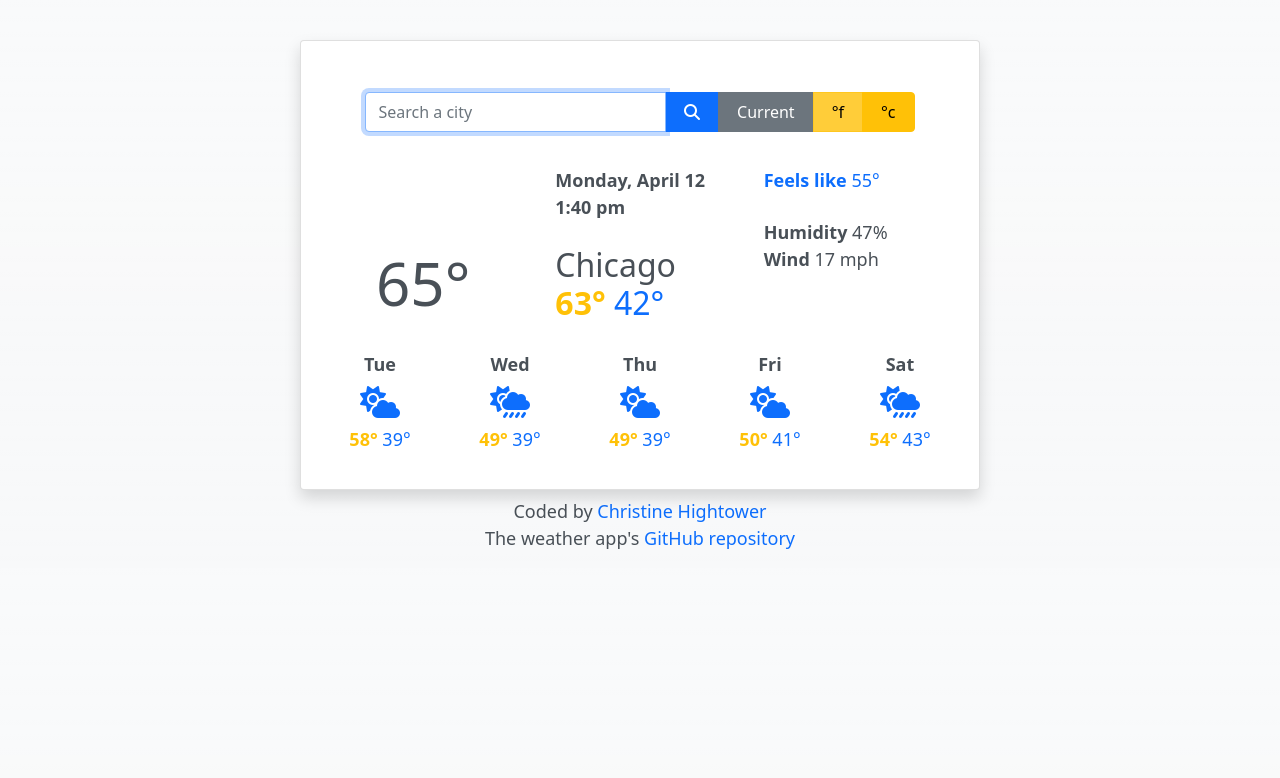
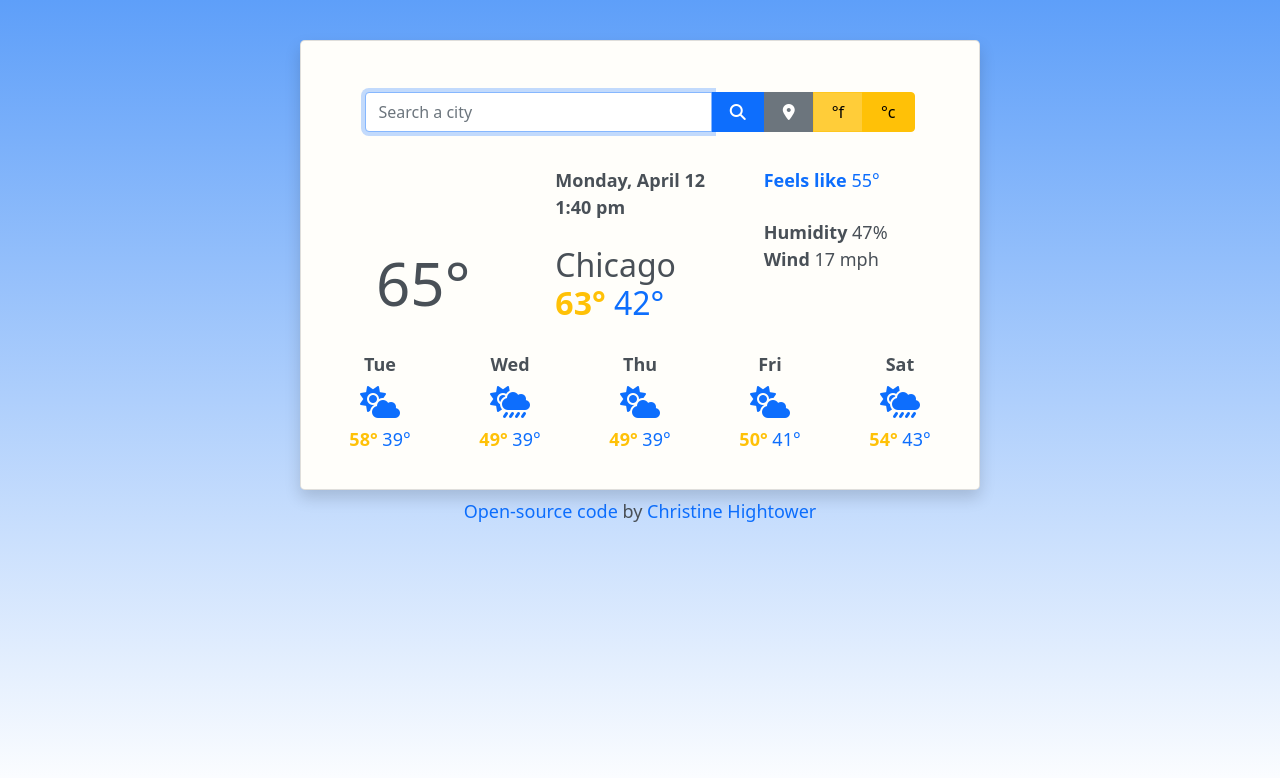
Before and after one commit to cnhigh42/weather-app, a plain HTML site: page index.html in a window 1280 px wide. Drawn offline with nearby package versions, Linux system fonts and the light colour scheme; no server answers.

Commit message:
Changed some styling
changed the gradient, the icon on the current location button, changed the open-sources text at bottom of the page

```diff
--- a/index.html
+++ b/index.html
@@ -20,9 +20,9 @@
 
 	</head>
 
-	<body class="bg-light bg-gradient">
-		<div class="container ">
-			<div class="card col-sm  shadow p-3 mb-2 bg-body rounded">
+	<body >
+		<div class="container">
+			<div class="card col-sm  shadow p-3 mb-2 rounded-3">
 				<div class="card-holder">
 			<section class="input">
 					<form class="city-search" id="search-form">
@@ -39,10 +39,11 @@
 						<button id="search-link"><i class="fas fa-search"></i></button>
 					</span>
 					<span class="input-group-text btn btn-secondary degree-change" >
-						<button id="current-location">Current</button>
+						<button id="current-location"><i class="fas fa-map-marker-alt"></i></button>
 					</span>
 					<span class="input-group-text btn btn-warning active degree-change" >
 						<button id="fahrenheit-button">°f</button>
+						<!-- with the js function change them to active/disabled -->
 					</span>
 					<span class="input-group-text btn btn-warning degree-change" >
 						<button id="celsius-button">°c</button>
@@ -161,9 +162,8 @@
 					</div>
 				</section>
 			</div>
-				<p class="by-me">Coded by <a href="https://www.linkedin.com/in/christine-hightower-279770a/" target="_blank">Christine Hightower</a>
-					<br/>
-				The weather app's <a href="https://github.com/cnhigh42/weather-app" target="_blank">GitHub repository</a></p>
+				<p class="by-me"> <a href="https://github.com/cnhigh42/weather-app" target="_blank">Open-source code</a> by <a href="https://www.linkedin.com/in/christine-hightower-279770a/" target="_blank">Christine Hightower</a>
+				</p>
 			</div>
 		<script src="src/script.js"></script>
 	</body>
--- a/src/script.js
+++ b/src/script.js
@@ -55,6 +55,7 @@ function handleCelsius(event) {
   event.preventDefault();
   let celsius = document.querySelector("#todays-temperature");
   celsius.innerHTML = `${Math.round(((fahrenheitTemperature - 32) * 5) / 9)}°`;
+  celsiusButton.classList.add("active");
 }
 
 let celsiusButton = document.querySelector("#celsius-button");
@@ -75,7 +76,7 @@ let fahrenheitTemperature = null;
 //City change
 
 function displayWeather(response) {
-  console.log(response);
+  //console.log(response);
 
   fahrenheitTemperature = response.data.main.temp;
 
--- a/src/styles.css
+++ b/src/styles.css
@@ -8,6 +8,15 @@ a:hover {
   text-decoration: underline;
 }
 body {
+  background: linear-gradient(
+    to bottom,
+    rgb(94, 159, 249),
+    rgba(3, 75, 82, 0) 100%
+  );
+  height: 100%;
+  margin: 0;
+  background-repeat: no-repeat;
+  background-attachment: fixed;
   color: #495057;
   font-weight: 500;
   font-size: 18px;
@@ -65,10 +74,15 @@ p.by-me {
   margin-right: 5px;
 }
 
+div.card {
+  background-color: #fffefa;
+}
+
 .container {
   max-width: 55%;
   margin-top: 40px;
 }
+
 .day,
 .degree-change,
 .stat-heading,
```
